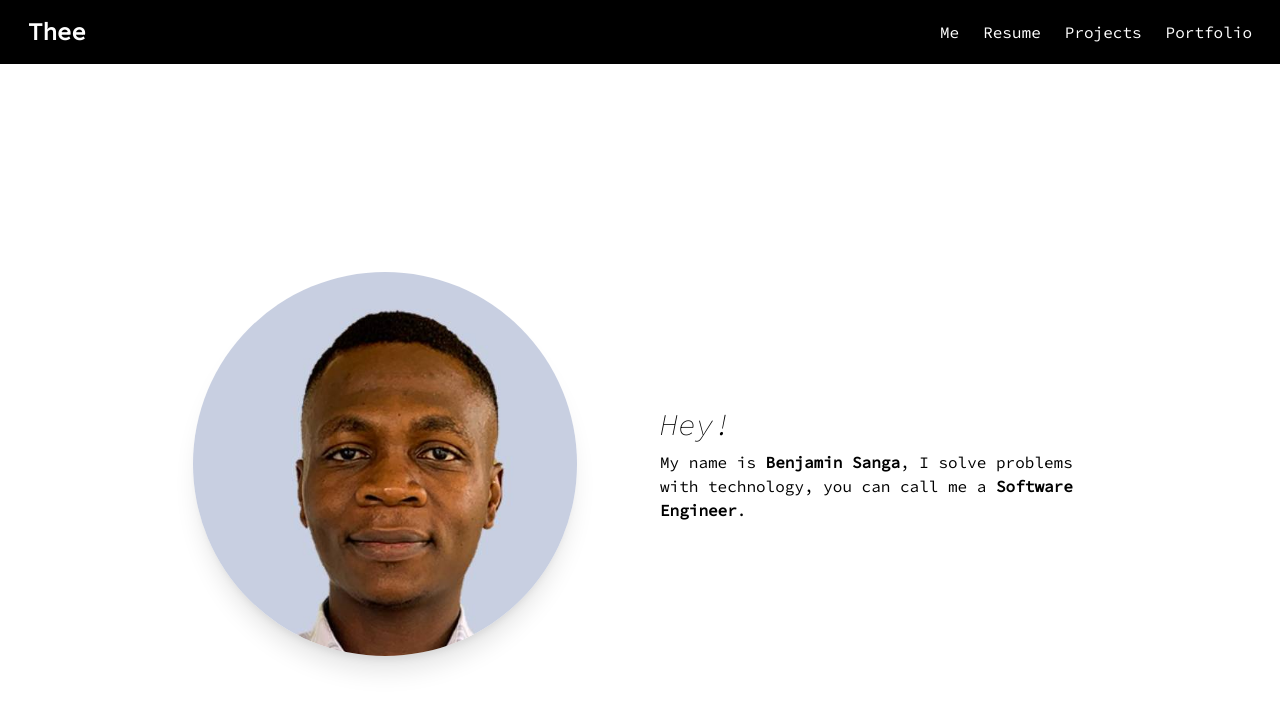
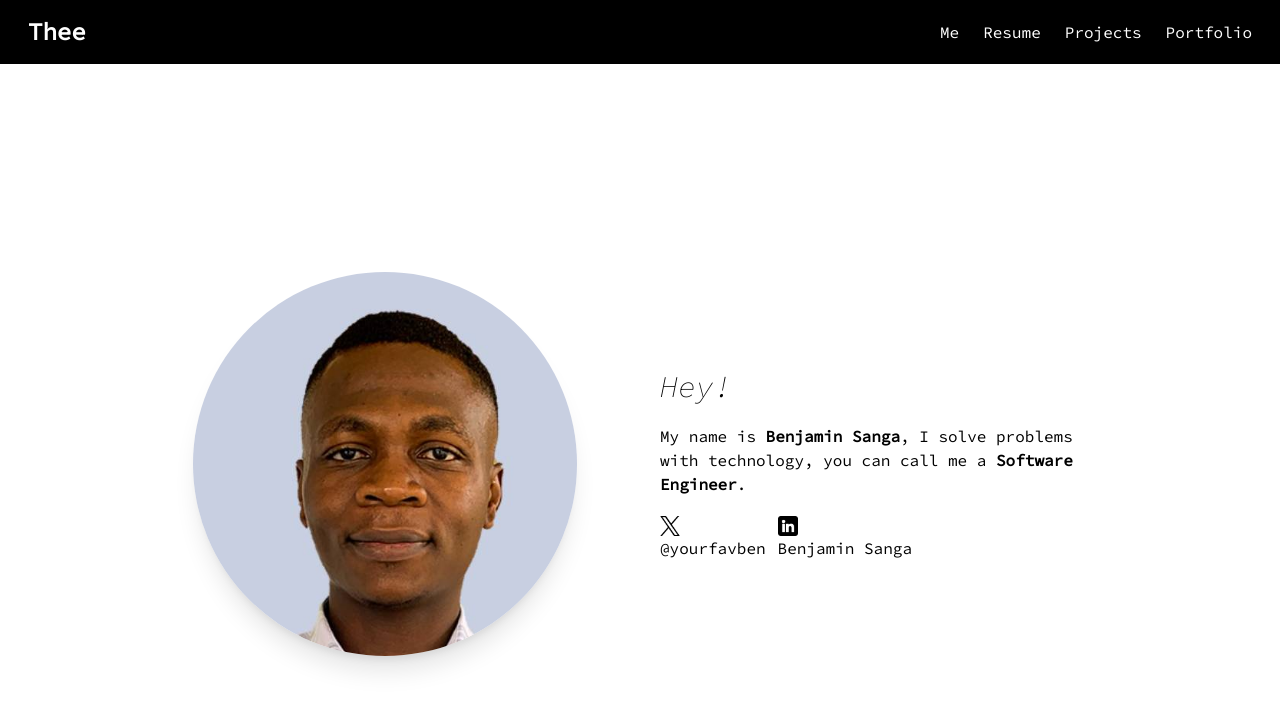
Before and after one commit to benjaminsanga/theebenjaminsanga, a plain HTML site: page index.html in a window 1280 px wide. Drawn offline with nearby package versions, Linux system fonts and the light colour scheme.

Commit message:
hero section

```diff
--- a/index.html
+++ b/index.html
@@ -36,11 +36,21 @@
   </nav>
   <div class="flex flex-row content-center justify-center h-screen">
     <div class="flex flex-col content-center justify-center h-auto w-1/3 m-5">
-      <img src="./assets/ben.jpg" alt="Me" class="rounded-full h-96 w-96 object-fill shadow-xl dark:shadow-gray-800">
+      <img src="./assets/images/ben.jpg" alt="Me" class="rounded-full h-96 w-96 object-fill shadow-xl dark:shadow-gray-800">
     </div>
     <div class="flex flex-col content-center justify-center h-auto w-1/3 m-5">
-      <h1 class="text-3xl italic pb-2">Hey!</h1>
+      <h1 class="text-3xl italic pb-5">Hey!</h1>
       <p>My name is <span class="font-bold">Benjamin Sanga</span>, I solve problems with technology, you can call me a <span class="font-bold">Software Engineer</span>.</p>
+      <div class="flex flex-row justify-start pt-5">
+        <a href="https://x.com/yourfavben" target="_blank">
+          <img src="./assets/icons/x.png" alt="X" class="h-5 w-5">
+          <span>@yourfavben</span>
+        </a>
+        <a href="https://www.linkedin.com/in/benjamin-sanga-78b6a3156/" target="_blank" class="mx-3">
+          <img src="./assets/icons/linkedin.png" alt="X" class="h-5 w-5">
+          <span>Benjamin Sanga</span>
+        </a>
+      </div>
     </div>
   </div>
 
```
Also changed, not shown: assets/icons/linkedin.png (added), assets/icons/x.png (added), assets/images/ben.jpg (renamed from assets/ben.jpg).
